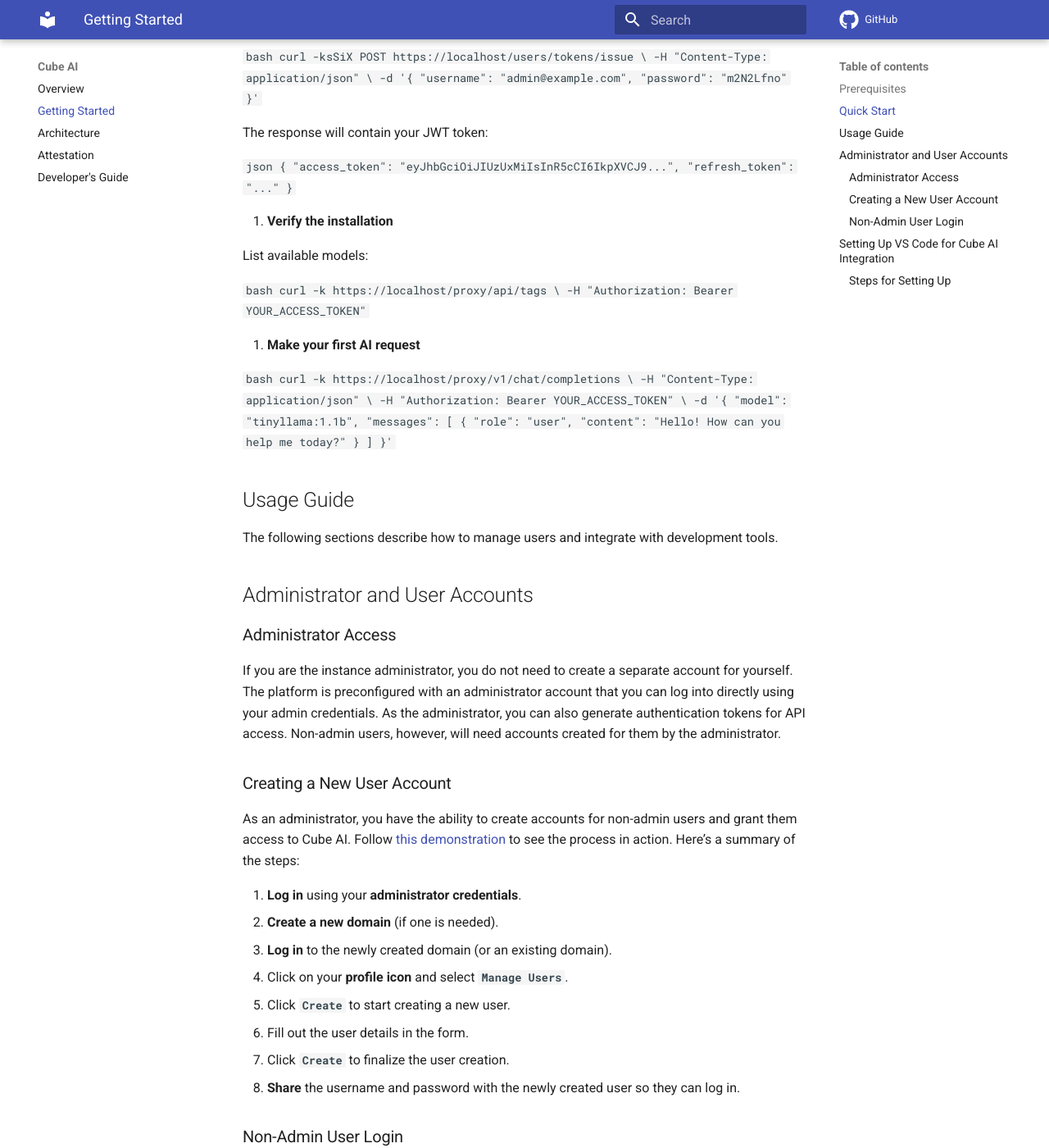
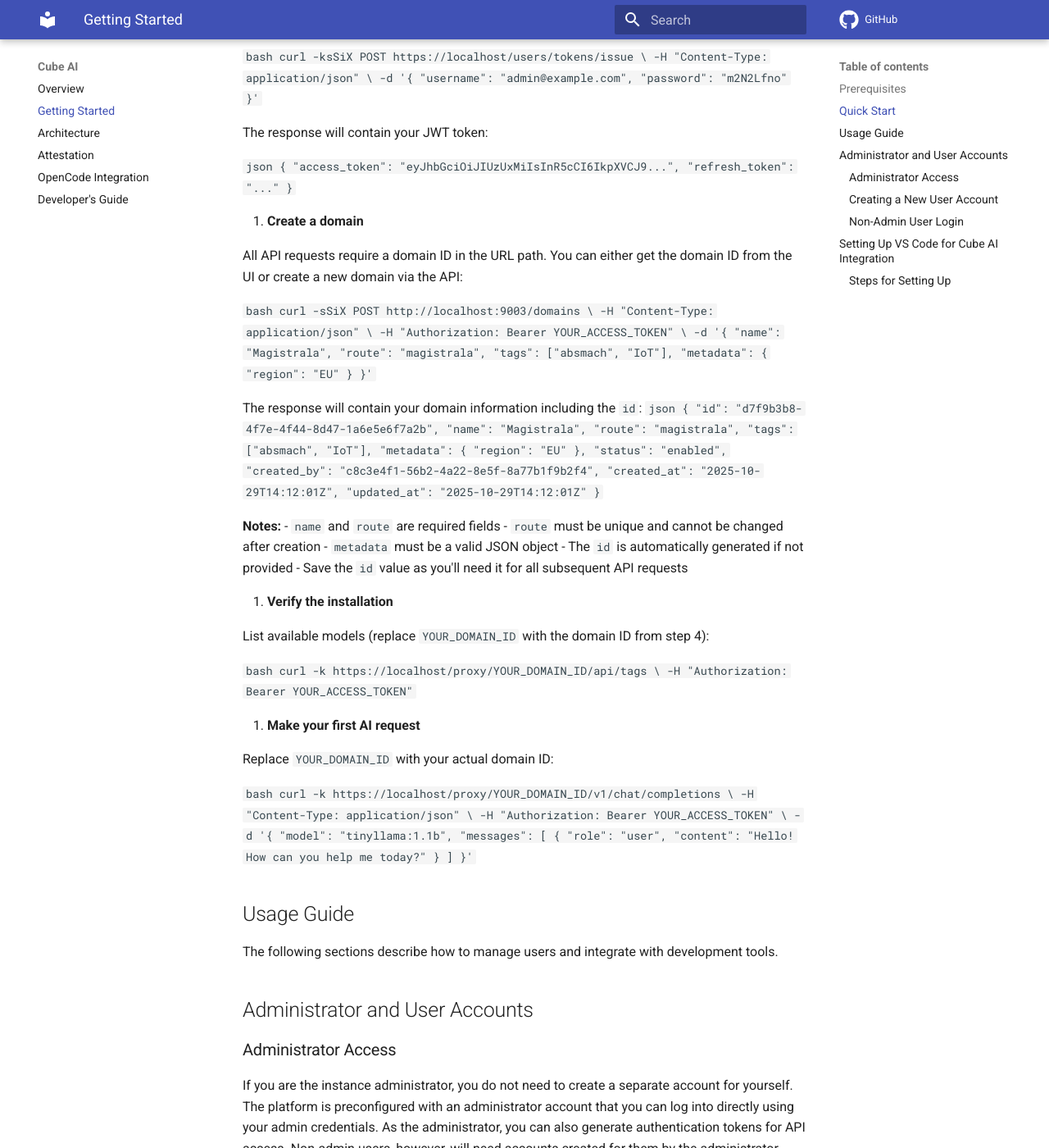
Before and after one commit to ultravioletrs/cube-docs, an MkDocs documentation site: the page built from docs/getting-started.md, in a window 1280 px wide and 1400 px high, scrolled down 784 px. Shown: the whole window at 82% size. Built offline with MkDocs 1.6.1 and Material for MkDocs 9.7.7, drawn with Linux system fonts in a browser that asks for light colours; comment, search, counter and statistics services are not loaded; some of the changed text lies outside the part shown.

Commit message:
Add OpenCode integration guide and update getting started documentation
- Introduced a new guide for configuring OpenCode with Cube AI.
- Added instructions for creating a domain and verifying installation.
- Updated API request examples to include domain ID.
- Included new images for OpenCode examples and models in documentation.

Signed-off-by: Sammy Oina <sammyoina@gmail.com>

````diff
--- a/docs/getting-started.md
+++ b/docs/getting-started.md
@@ -56,19 +56,63 @@
    }
    ```
 
+4. **Create a domain**
+
+   All API requests require a domain ID in the URL path. You can either get the domain ID from the UI or create a new domain via the API:
+
+   ```bash
+   curl -sSiX POST http://localhost:9003/domains \
+     -H "Content-Type: application/json" \
+     -H "Authorization: Bearer YOUR_ACCESS_TOKEN" \
+     -d '{
+       "name": "Magistrala",
+       "route": "magistrala",
+       "tags": ["absmach", "IoT"],
+       "metadata": {
+         "region": "EU"
+       }
+     }'
+   ```
+
+   The response will contain your domain information including the `id`:
+   ```json
+   {
+     "id": "d7f9b3b8-4f7e-4f44-8d47-1a6e5e6f7a2b",
+     "name": "Magistrala",
+     "route": "magistrala",
+     "tags": ["absmach", "IoT"],
+     "metadata": {
+       "region": "EU"
+     },
+     "status": "enabled",
+     "created_by": "c8c3e4f1-56b2-4a22-8e5f-8a77b1f9b2f4",
+     "created_at": "2025-10-29T14:12:01Z",
+     "updated_at": "2025-10-29T14:12:01Z"
+   }
+   ```
+
+   **Notes:**
+   - `name` and `route` are required fields
+   - `route` must be unique and cannot be changed after creation
+   - `metadata` must be a valid JSON object
+   - The `id` is automatically generated if not provided
+   - Save the `id` value as you'll need it for all subsequent API requests
+
 5. **Verify the installation**
 
-   List available models:
+   List available models (replace `YOUR_DOMAIN_ID` with the domain ID from step 4):
 
    ```bash
-   curl -k https://localhost/proxy/api/tags \
+   curl -k https://localhost/proxy/YOUR_DOMAIN_ID/api/tags \
      -H "Authorization: Bearer YOUR_ACCESS_TOKEN"
    ```
 
 6. **Make your first AI request**
 
+   Replace `YOUR_DOMAIN_ID` with your actual domain ID:
+
    ```bash
-   curl -k https://localhost/proxy/v1/chat/completions \
+   curl -k https://localhost/proxy/YOUR_DOMAIN_ID/v1/chat/completions \
      -H "Content-Type: application/json" \
      -H "Authorization: Bearer YOUR_ACCESS_TOKEN" \
      -d '{
@@ -157,21 +201,21 @@
     provider: ollama
     model: tinyllama:1.1b
     apiKey: <access_token>
-    apiBase: https://<your-cube-instance>/proxy
+    apiBase: https://<your-cube-instance>/proxy/<your-domain-id>
     requestOptions:
       verifySsl: false
   - name: Starcoder 2 3b
     provider: ollama
     model: starcoder2:7b
     apiKey: <access_token>
-    apiBase: https://<your-cube-instance>/proxy
+    apiBase: https://<your-cube-instance>/proxy/<your-domain-id>
     requestOptions:
       verifySsl: false
   - name: Nomic Embed Text
     provider: ollama
     model: nomic-embed-text
     apiKey: <access_token>
-    apiBase: https://<your-cube-instance>/proxy
+    apiBase: https://<your-cube-instance>/proxy/<your-domain-id>
     requestOptions:
       verifySsl: false
 context:
@@ -184,6 +228,6 @@
   - provider: codebase
 ```
 
-Update the `apiKey` with your `access token` and the `apiBase` with the URL of your Cube AI instance (if different from the default one). These values should reflect the actual deployment settings you're working with.
+Update the `apiKey` with your `access token`, the `apiBase` with the URL of your Cube AI instance, and replace `<your-domain-id>` with the domain ID from step 4. These values should reflect the actual deployment settings you're working with.
 
 For a more detailed explanation of how to connect to Cube AI with the continue extension, check out [this video demonstration](https://www.youtube.com/watch?v=BGpv_iTB2NE).
--- a/mkdocs.yml
+++ b/mkdocs.yml
@@ -21,4 +21,5 @@
   - Getting Started: getting-started.md
   - Architecture: architecture.md
   - Attestation: attestation.md
+  - OpenCode Integration: opencode.md
   - Developer's Guide: developer-guide.md
````
Also changed, not shown: docs/opencode.md (added, +147 -0 lines), docs/img/opencode-example.png (added), docs/img/opencode-models.png (added).
